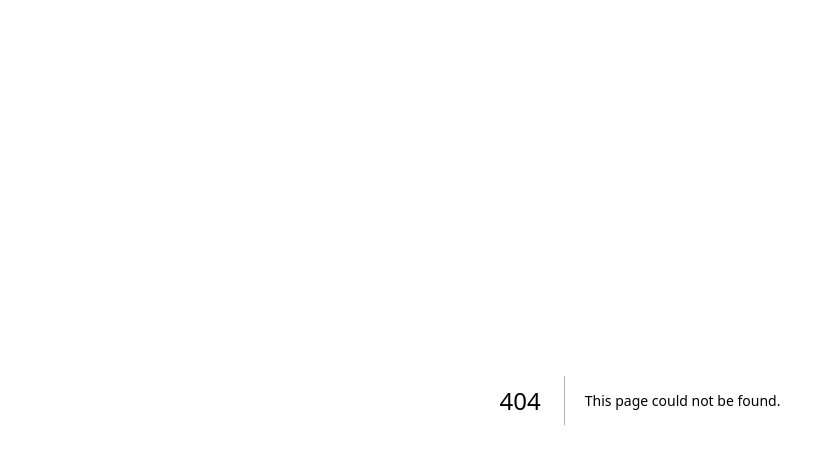
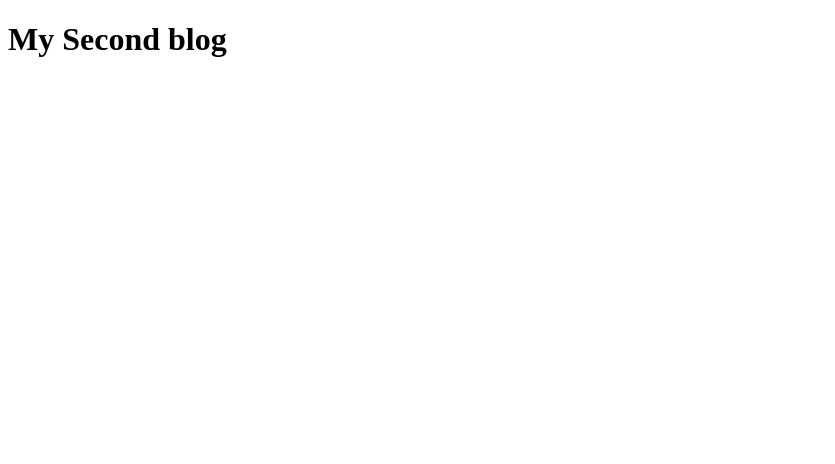
Before and after one commit to Meetkamal256/Nextjs-typescript, a Next.js app in the folder nextjs-tut/: page /blog/second in a window 1280 px wide. Before the commit this address had no page. Shown: the top 464 px of the page, without its empty margins (0-835 px from the left). Built offline with nearby package versions, Linux system fonts and the light colour scheme.

Commit message:
nested routes in next js

```diff
--- /dev/null
+++ b/nextjs-tut/src/app/blog/first/page.tsx
@@ -0,0 +1,3 @@
+export default function FirstBlog() {
+  return <h1>My First blog</h1>;
+}
--- /dev/null
+++ b/nextjs-tut/src/app/blog/page.tsx
@@ -0,0 +1,3 @@
+export default function Blog() {
+  return <h1>My blog</h1>;
+}
--- /dev/null
+++ b/nextjs-tut/src/app/blog/second/page.tsx
@@ -0,0 +1,3 @@
+export default function SecondBlog() {
+  return <h1>My Second blog</h1>;
+}
```
